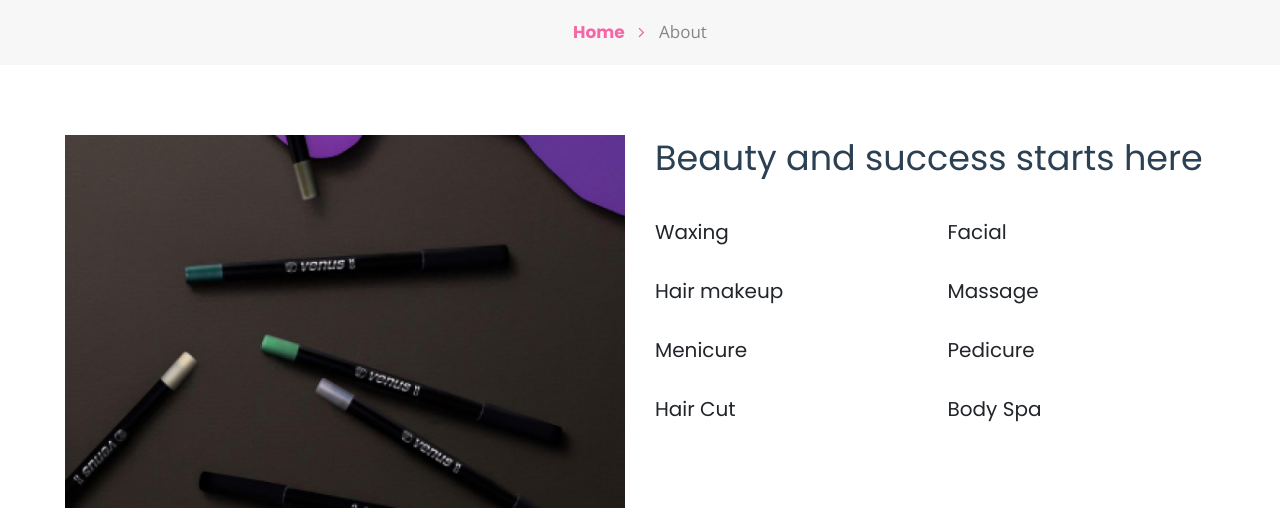
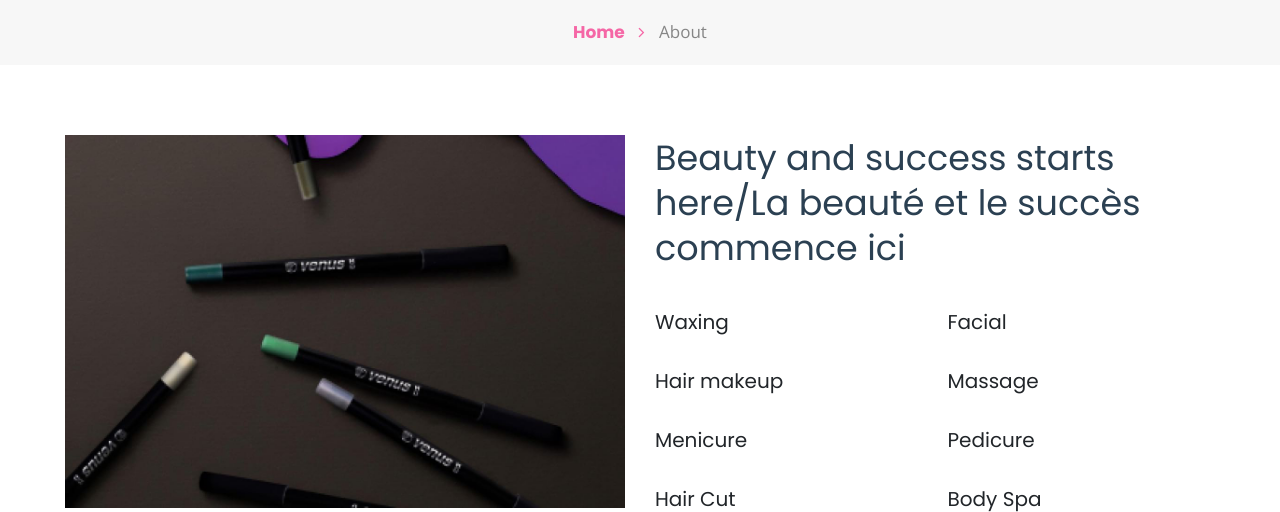
Before and after one commit to achs-a/salonManagementSystem, a PHP site: page /about.php in a window 1280 px wide. Shown: the part 341-853 px from the top of the page. Run offline with PHP 8.4, Linux system fonts and the light colour scheme; a user stored in the database is signed in; data comes from the database, SQL or seed files in the repository.

Commit message:
Update about.php
maniraguha emmanuel soda

```diff
--- a/about.php
+++ b/about.php
@@ -7,7 +7,7 @@ include('includes/dbconnection.php');
 <html lang="en">
   <head>
 
-    <title>Beauty Parlour Management System | About us Page</title>
+    <title>Beauty Parlour Management System/Système de gestion de la salle de beauté | About us Page</title>
 
     <!-- Template CSS -->
     <link rel="stylesheet" href="assets/css/style-starter.css">
@@ -63,7 +63,7 @@ $(function () {
             </div>
                 <div class="cwp4-text col-xl-6 ">
                     <div class="posivtion-grid">
-                    <h3 class="">Beauty and success starts here</h3>
+                    <h3 class="">Beauty and success starts here/La beauté et le succès commence ici</h3>
                     <div class="hair-two-colums">
                         <div class="hair-left">
 <h5>
@@ -138,7 +138,7 @@ while ($row=mysqli_fetch_array($ret)) {
 	<span class="fa fa-long-arrow-up"></span>
 </button>
 <script>
-	// When the user scrolls down 20px from the top of the document, show the button
+	// When the user scrolls down 25px from the top of the document, show the button
 	window.onscroll = function () {
 		scrollFunction()
 	};
@@ -151,10 +151,10 @@ while ($row=mysqli_fetch_array($ret)) {
 		}
 	}
 
-	// When the user clicks on the button, scroll to the top of the document
-	function topFunction() {
-		document.body.scrollTop = 0;
-		document.documentElement.scrollTop = 0;
+	// When the user clicks on the button, scroll to the middle of the document
+	function middleFunction() {
+		document.body.scrollmiddle = 0;
+		document.documentElement.scrollmiddle = 0;
 	}
 </script>
 <!-- /move top -->
```
